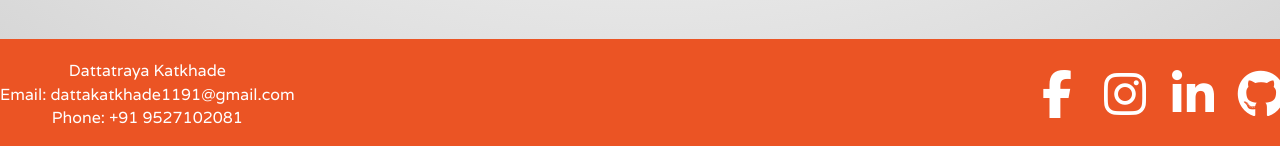
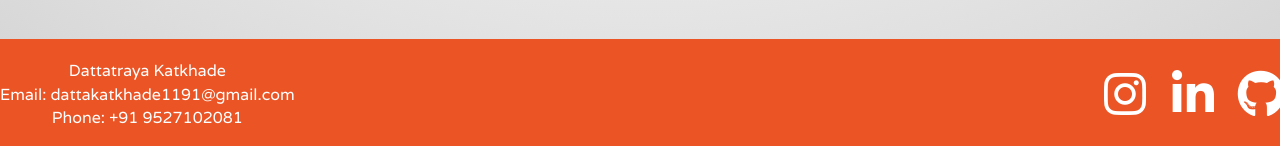
Before and after one commit to knight-furry/knight-furry-portfolio, a plain HTML site: page index.html in a window 1280 px wide. Shown: the part 3444-3590 px from the top of the page. Drawn offline with Linux system fonts and the light colour scheme.

Commit message:
Update index.html

```diff
--- a/index.html
+++ b/index.html
@@ -288,7 +288,6 @@
                     <p>Phone: +91 9527102081</p>
                 </div>
                 <ul class="social-link">
-                    <li><a href="https://www.facebook.com/datta.katkhade.9"><i class="fab fa-facebook-f"></i></a></li>
                     <li><a href="https://www.instagram.com/datta.katkhade"><i class="fab fa-instagram"></i></a></li>
                     <li><a href="https://www.linkedin.com/in/knight-furry/"><i class="fab fa-linkedin-in"></i></a></li>
                     <li><a href="https://github.com/knight-furry"><i class="fab fa-github"></i></a></li>
```
